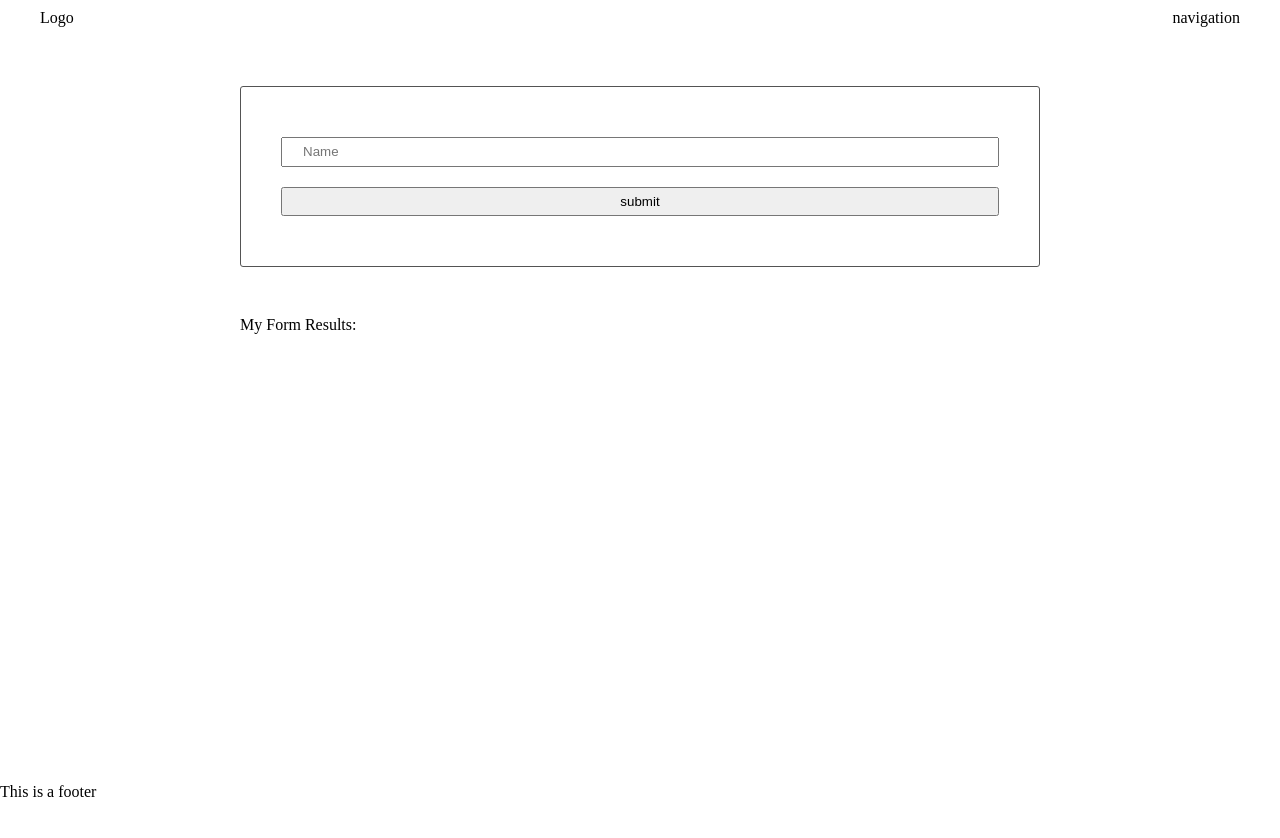
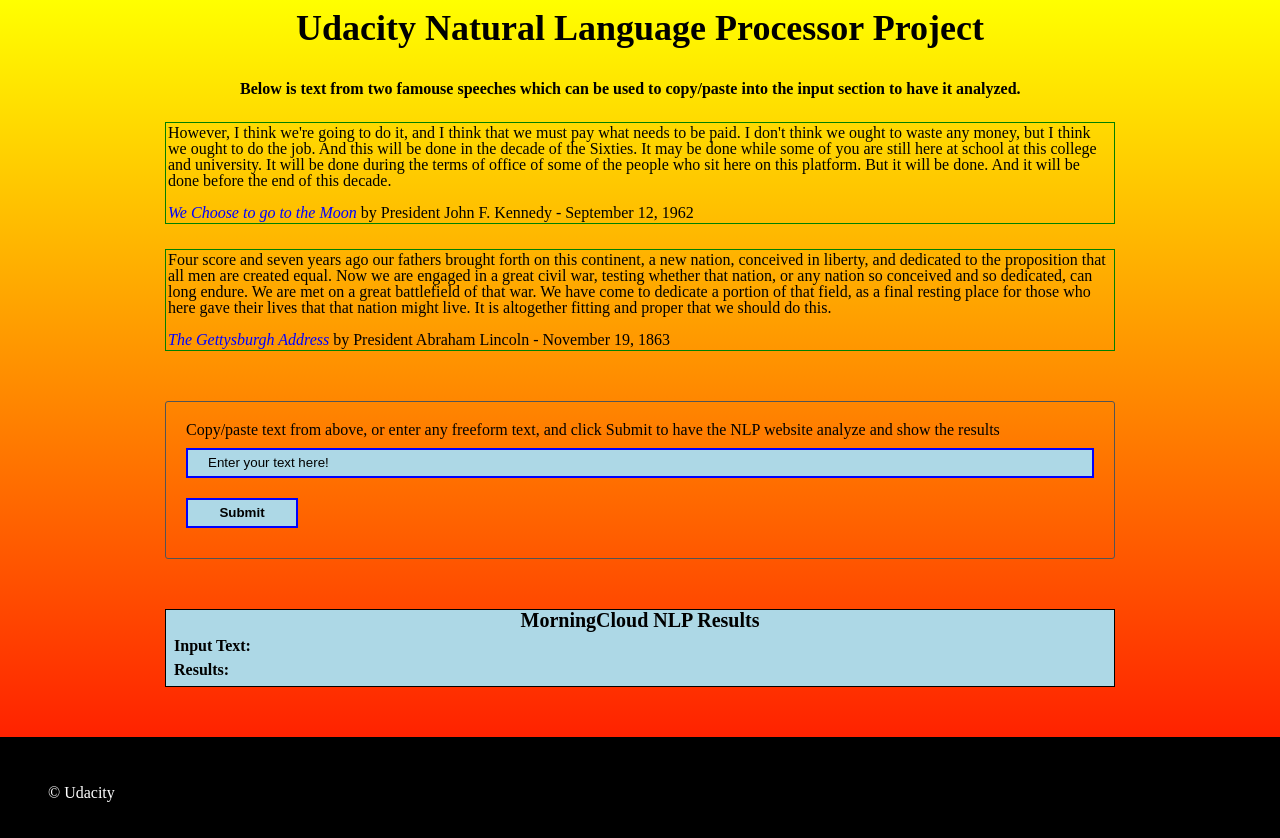
Before and after one commit to AlanDKlein/Evaluate-news-nlp, a website built with webpack: page src/client/views/index.html in a window 1280 px wide. Before the commit the page ends 800 px from the top, so only its background shows below. Built offline with nearby package versions, Linux system fonts and the light colour scheme.

Commit message:
Various updates

```diff
--- a/src/client/index.js
+++ b/src/client/index.js
@@ -7,12 +7,6 @@
 import './styles/footer.scss'
 import './styles/header.scss'
 
-
-alert('check for name =');
-
-alert("I dont EXIST")
-console.log("CHANGE!!");
-
 export {
     checkForName,
     handleSubmit
--- a/src/client/js/formHandler.js
+++ b/src/client/js/formHandler.js
@@ -1,28 +1,26 @@
 function handleSubmit(event) {
-    console.log("in handle submit")
     event.preventDefault()
 
     // check what text was put into the form field
     let formText = document.getElementById('name').value
-    Client.checkForName(formText)
+    if (formText === '' || formText === null) {
+        alert("You must either copy/paste text from above or enter your own.")
+    }
+    fetch("https://api.meaningcloud.com/sentiment-2.1?key=22acb93f8ca87c9e5ad0a16893814c95&of=json&txt=" + formText + "&model=general&lang=en")
 
-    console.log("::: Form Submitted :::")
-
-    fetch('http://localhost:8080/test')
-    .then(res => {
-        return res.json()
-    })
-    .then(function(data) {
-        document.getElementById('results').innerHTML = data.message
-    })
+        .then(res => {
+            return res.json()
+        })
+        .then(function (data) {
+            let text_rows = data.sentence_list.length
+            let myNewText = ''
+            for (let i = 0; i < text_rows; i++) {
+                myNewText = myNewText + data.sentence_list[i].text
+            }
+            let output = `The NLP analyzer was ${data.confidence}% confident that the above statement was of the type:  ${data.agreement} and ${data.irony}`
+            document.getElementById('input_text1').innerHTML = myNewText
+            document.getElementById('results').innerHTML = `${output}.`
+        })
 }
 
-// The below is what it was from the start.
-    // fetch('http://localhost:8080/test')
-    // .then(res => res.json())
-    // .then(function(res) {
-    //     document.getElementById('results').innerHTML = res.message
-    // })
-    //}
-
 export { handleSubmit }
--- a/src/client/js/nameChecker.js
+++ b/src/client/js/nameChecker.js
@@ -1,6 +1,5 @@
 function checkForName(inputText) {
     alert("in namechecker");
-    console.log("::: Running checkForName :::", inputText);
     let names = [
         "Picard",
         "Janeway",
@@ -10,7 +9,7 @@
         "klein"
     ]
 
-    if(names.includes(inputText)) {
+    if (names.includes(inputText)) {
         alert("Welcome, Captain!")
     }
 }
--- a/src/client/styles/base.scss
+++ b/src/client/styles/base.scss
@@ -2,6 +2,8 @@
     display: flex;
     flex-direction: column;
     min-height: 100vh;
+    background: linear-gradient(blue, lightblue);
+    background: linear-gradient(yellow, red);
 }
 
 main {
@@ -9,6 +11,6 @@
 }
 
 section {
-    max-width: 800px;
+    max-width: 950px;
     margin: 50px auto;
 }
--- a/src/client/styles/footer.scss
+++ b/src/client/styles/footer.scss
@@ -0,0 +1,9 @@
+.page__footer {
+    background: #000;
+    padding: 3em;
+    color: #fff;
+}
+
+.page__footer p {
+    color: #fff;
+}
--- a/src/client/styles/form.scss
+++ b/src/client/styles/form.scss
@@ -1,12 +1,70 @@
 form {
     border: 1px solid #545454;
     border-radius: 3px;
-    padding: 40px;
+    padding: 20px;
 }
 
+#resultsSection {
+    background-color:  lightblue;
+    // text-align:  center;
+    // font-size: 2rem;
+    border:  1px solid black;
+}
+#title {
+    font-weight: bold;
+    text-align:  center;
+    font-size: 1.25rem;
+    margin-bottom:  0.5rem;
+}
 input {
     padding: 5px 20px;
     width: 100%;
     line-height: 16px;
     margin: 10px 0;
+    border: 2px solid blue;
+    background-color:  lightblue;
 }
+
+#input_text1, #results  {
+    font-weight: bold;
+    color:  black;
+    text-align: left;
+    padding-left: 1rem;
+    margin-bottom:  0.5rem;
+    margin-top:  0.25rem;
+    font-size: 1rem;
+    margin-left: 0.5rem;
+   }
+cite {
+    font-style: italic;
+    color:  blue;
+}
+h3 {
+    font-weight: bold;
+    text-align: left;
+    font-size: 1rem;
+    margin-left: 0.5rem;
+    margin-right: 0.5rem;
+
+}
+
+.speeches {
+    border:  1px solid green;
+    padding:  0.125rem;
+    // margin: 0.5rem;
+    // width:  75%;
+    max-width: 950px;
+    margin: 25px auto;
+}
+#mySubmit {
+    font-weight: bold;
+    width:  7rem;
+    text-align:  center;
+    background-color: lightblue;
+}
+#mySubmit:hover {
+    color: lightblue;
+    background-color: black;
+    cursor: pointer;
+    border: 2px solid lightblue;
+}
--- a/src/client/styles/header.scss
+++ b/src/client/styles/header.scss
@@ -1,5 +1,13 @@
 header {
-    display: flex;
-    justify-content: space-between;
-    padding: 10px 40px;
+    padding: 10px;
+    font-weight:  bold;
+    text-align: center;
+    font-size: 2.25rem;
+
 }
+.copyText {
+    // padding: 0.5rem;
+    font-weight:  bold;
+    max-width: 800px;
+    margin: 25px auto;
+}
--- a/src/client/views/index.html
+++ b/src/client/views/index.html
@@ -1,45 +1,67 @@
 <!DOCTYPE html>
 <html lang="en" dir="ltr">
+
 <head>
     <meta charset="utf-8">
-        <title>Test</title>
-        <link rel="stylesheet" href="/styles/resets.css">
-        <link rel="stylesheet" href="/styles/base.css">
-        <link rel="stylesheet" href="/styles/header.css">
-        <link rel="stylesheet" href="/styles/form.css">
-        <link rel="stylesheet" href="/styles/footer.css">
-       <!-- MeaningCloud URL:  "https://api.meaningcloud.com/sentiment-2.1?key=<<YOUR OWN KEY>>&of=json&txt=<<YOUR OWN TXT>>&model=<<MODEL>>&lang=en") -->
-
+    <title>Udacity Evaluate News NLP Project</title>
 </head>
 
 <body>
 
-        <header>
-            <div class="">
-                Logo
-            </div>
-            <div class="">
-                navigation
-            </div>
-        </header>
+
 
     <main>
+        <header>Udacity Natural Language Processor Project</header>
+        <p class='copyText'>Below is text from two famouse speeches which can be used to copy/paste into the input
+            section to have it analyzed.</p>
+        <p class='speeches'>However, I think we're going to do it, and I think that we must pay what needs to be paid. I
+            don't think we ought to waste any money, but I think we ought to do the job. And this will be done in the
+            decade of the Sixties. It may be done while some of you are still here at school at this college and
+            university. It will be done during the terms of office of some of the people who sit here on this platform.
+            But it will be done. And it will be done before the end of this decade.<br><br>
+            <cite>We Choose to go to the Moon</cite> by President John F. Kennedy - September 12, 1962</p>
+
+        <p class='speeches'>Four score and seven years ago our fathers brought forth on this continent, a new nation,
+            conceived in liberty, and dedicated to the proposition that all men are created equal. Now we are engaged in
+            a great civil war, testing whether that nation, or any nation so conceived and so dedicated, can long
+            endure. We are met on a great battlefield of that war. We have come to dedicate a portion of that field, as
+            a final resting place for those who here gave their lives that that nation might live. It is altogether
+            fitting and proper that we should do this.<br><br>
+            <cite>The Gettysburgh Address</cite> by President Abraham Lincoln - November 19, 1863
+        </p>
+
         <section>
             <form class="" onsubmit="return Client.handleSubmit(event)">
-                    <input id="name" type="text" name="input" value="" onblur="onBlur()" placeholder="Name">
-                    <input type="submit" name="" value="submit" onclick="return Client.handleSubmit(event)" onsubmit="return Client.handleSubmit(event)">
+                <p>Copy/paste text from above, or enter any freeform text, and click Submit to have the NLP website
+                    analyze and show the results</p>
+                <input id="name" type="text" name="input" value="Enter your text here!" placeholder="Name">
+                <input id='mySubmit' type="submit" name="" value="Submit" onclick="return Client.handleSubmit(event)"
+                    onsubmit="return Client.handleSubmit(event)">
             </form>
             <section>
 
-            <section>
-                <strong>My Form Results:</strong>
-                 <div id="results"></div>
+                <section id="resultsSection">
+                    <div id=title>MorningCloud NLP Results</div>
+                    <!-- <div id="myInput"></div>   -->
+                    <h3>Input Text:</h3>
+                    <p id="input_text1"></p>
+                    <h3>Results:</h3>
+                    <p id="results"></p>
                 </section>
     </main>
 
-        <footer>
-            <p>This is a footer</p>
+    <footer class="page__footer">
+        <p>&copy Udacity</p>
     </footer>
+    <script>
+        // Check that service workers are supported
+        if ('serviceWorker' in navigator) {
+            // Use the window load event to keep the page load performant
+            window.addEventListener('load', () => {
+                navigator.serviceWorker.register('/service-worker.js');
+            });
+        }
+    </script>
+</body>
 
-    </body>
 </html>
--- a/webpack.dev.js
+++ b/webpack.dev.js
@@ -2,9 +2,16 @@
 const webpack = require('webpack')
 const HtmlWebPackPlugin = require("html-webpack-plugin")
 const { CleanWebpackPlugin } = require('clean-webpack-plugin')
+const WorkboxPlugin = require('workbox-webpack-plugin')
 
 module.exports = {
     entry: './src/client/index.js',
+    output: {
+        path: path.join(__dirname, 'dist'),
+        filename: 'bundle.min.js',
+        libraryTarget: 'var',
+        library: 'Client'
+    },
     mode: 'development',
     devtool: 'source-map',
     stats: 'verbose',
@@ -17,7 +24,7 @@
             },
             {
                 test: /\.scss$/,
-                use: [ 'style-loader', 'css-loader', 'sass-loader' ]
+                use: ['style-loader', 'css-loader', 'sass-loader']
             }
         ]
     },
@@ -35,5 +42,6 @@
             cleanStaleWebpackAssets: true,
             protectWebpackAssets: false
         })
+        // new WorkboxPlugin.GenerateSW()
     ]
 }
```
Also changed, not shown: __test__/text.test.js (added, +28 -0 lines), package.json (+5 -3 lines), src/server/index.js (+5 -8 lines), webpack.prod.js (+13 -4 lines), .babelrc, README.md, 1 other file. Lines whose indentation alone changed are shown as unchanged.
